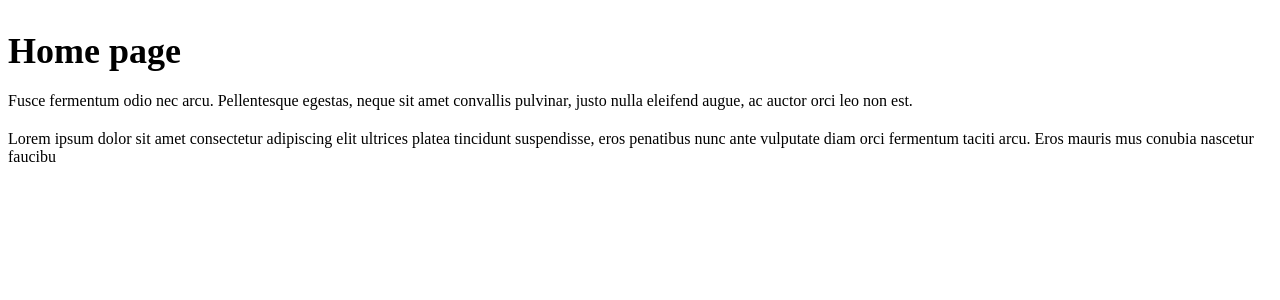
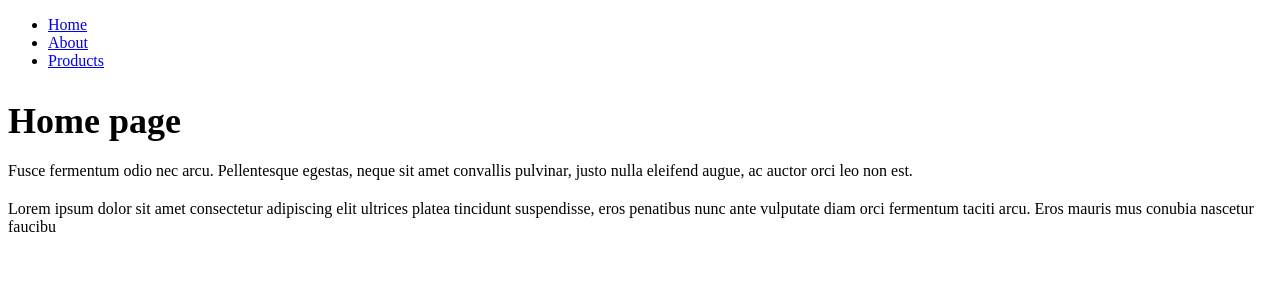
Before and after one commit to alexnas/nuxt3-products, a Nuxt app: page / in a window 1280 px wide. Shown: the top 300 px of the page. Built offline with nearby package versions, Linux system fonts and the light colour scheme.

Commit message:
Make navbar with navlinks

```diff
--- a/pages/index.vue
+++ b/pages/index.vue
@@ -2,6 +2,16 @@
 
 <template>
   <div>
+    <header>
+      <nav>
+        <ul>
+          <li><NuxtLink to="/">Home</NuxtLink></li>
+          <li><NuxtLink to="/about">About</NuxtLink></li>
+          <li><NuxtLink to="/products">Products</NuxtLink></li>
+        </ul>
+      </nav>
+    </header>
+
     <h2>Home page</h2>
     <p>
       Fusce fermentum odio nec arcu. Pellentesque egestas, neque sit amet
```
